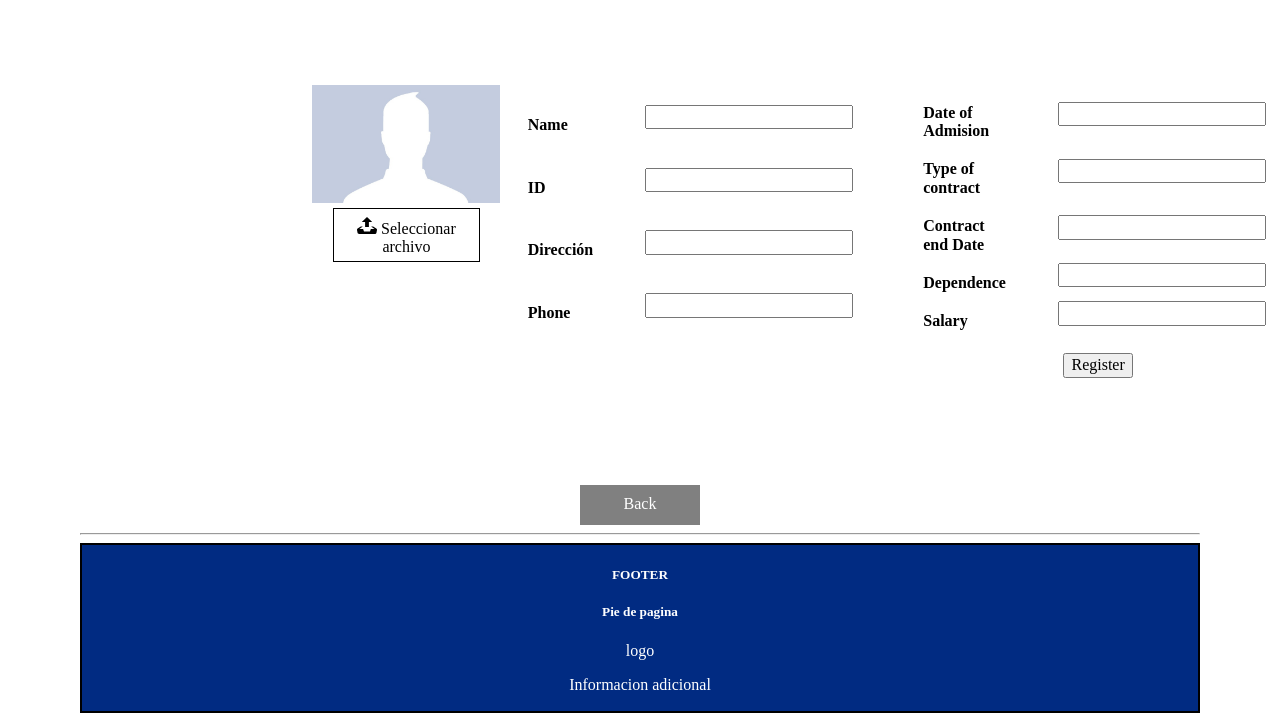
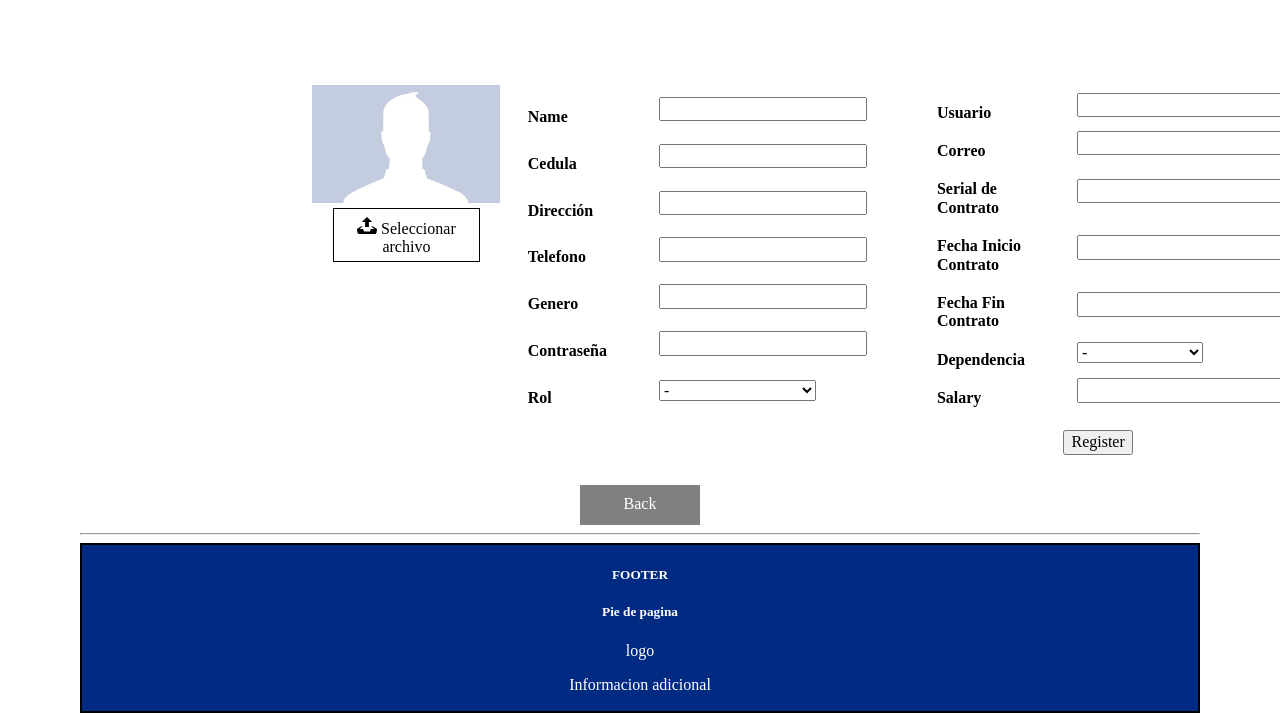
Before and after one commit to duvanmotavitaperez/page, a Flask app: page /admin/addemployee/ in a window 1280 px wide. Shown: the part 218-931 px from the top of the page. Run offline with Flask 2, Linux system fonts and the light colour scheme.

Commit message:
se crea BDD.  Se crea funcionalidad login consultando a base de datos el usuario. SE guardan los empleados en BD

```diff
--- a/app.py
+++ b/app.py
@@ -1,8 +1,10 @@
-from flask import Flask, request, render_template
+import sqlite3
+from flask import Flask, render_template, flash, request, redirect, url_for, session, send_file, current_app, g, make_response
 from werkzeug.utils import secure_filename
 import os
 
 app = Flask(__name__)
+app.secret_key = os.urandom( 24 )
 
 @app.route('/', methods=['GET'])
 def index():
@@ -19,20 +21,33 @@ def login():
         username = request.form['user']
         password = request.form['password']
 
-        if username == "admin" and password == "admin123":
+        con = sqlite3.connect('db_empleados.db')
+        cursor = con.cursor()
 
-            return loginAdmin()
+        user = cursor.execute("SELECT * FROM empleado WHERE nombre_usuario = ? AND password = ?", (username, password)).fetchone()
 
-        elif username == "employee" and password == "employee123":
+        print (user)
 
-            return loginEmploye()
+        if user is None:
+            mensaje="No se encontro el usuario"
+            flash(mensaje)
+            return render_template('index.html', mensaje=mensaje)
 
-        elif username == "superadmin" and password == "superadmin123":
-
-            return loginSuperadmin()
 
         else:
-            return render_template('index.html')
+
+            if user[10] == 2:
+
+                return loginAdmin()
+
+            elif user[10] ==3:
+
+                return loginEmploye()
+
+            elif user[10] == 1:
+
+                return loginSuperadmin()
+
     else:
 
         return render_template('index.html')
@@ -49,9 +64,41 @@ def loginEmploye():
 def loginAdmin():
     return render_template('view_admin.html')
 
-@app.route('/admin/addemployee/')
+
+@app.route('/admin/addemployee/', methods=('GET', 'POST'))
 def adminAdd():
     return render_template('add_employee.html')
+
+@app.route('/admin/addemployee/new', methods=('GET', 'POST'))
+def adminAddnew():
+
+    if request.method=='POST':
+
+        name = request.form['name']
+        cedula = request.form['cedula']
+        direccion = request.form['direccion']
+        telefono = request.form['telefono']
+        genero = request.form['genero']
+        contrasena = request.form['contrasena']
+        usuario = request.form['usuario']
+        correo = request.form['correo']
+        admision = request.form['admision']
+        contract = request.form['contract']
+        contract_end = request.form['contract_end']
+        dependencia = request.form['dependencia']
+        salary = request.form['salary']
+        rol = request.form['rol']
+
+
+        con = sqlite3.connect('db_empleados.db')
+        cursor = con.cursor()
+
+        cursor.execute("INSERT INTO contrato values (?, ?, ?, ?)", (contract, admision, contract_end, salary))
+        cursor.execute("INSERT INTO empleado (nombre, cedula, genero, password, direccion, telefono, correo, contrato_id, dependencia_id, rol_id, nombre_usuario) values (?, ?, ?, ?, ?, ?, ?, ?, ?, ?, ?)", (name, cedula, genero, contrasena, direccion, telefono, correo, contract, dependencia, rol, usuario))
+
+        con.commit()
+        con.close()
+    return render_template('add_employee_new.html', name=name, cedula=cedula, dependencia=dependencia, usuario=usuario)
 
 @app.route('/admin/findemployee')
 @app.route('/admin/findemployee/<int:id>')
--- a/templates/add_employee.html
+++ b/templates/add_employee.html
@@ -41,60 +43,104 @@
                     <tr>
                     <div style="display: inline; text-align: center;">
                         <td><p style="display: inline-block; margin: 1rem 3rem 0 4em;"><b>Name</b></p></td>
-                        <td><input type="text" name="name"></td>
+                        <td><input type="text" name="name" autocomplete="off", required></td>
                     </div>
                     </tr>
 
                     <tr>
                     <div style="display: inline; text-align: center;">
-                        <td><p style="display: inline-block; margin: 1rem 3rem 0 4em;"><b>ID</b></p></td>
-                        <td><input type="text" name="ID"></td>
+                        <td><p style="display: inline-block; margin: 1rem 3rem 0 4em;"><b>Cedula</b></p></td>
+                        <td><input type="text" name="cedula" autocomplete="off" required ></td>
                     </div>
                      </tr>
                     <tr>
                     <div style="display: inline; text-align: center;">
                         <td><p style="display: inline-block; margin: 1rem 3rem 0 4em;"><b>Dirección</b></p></td>
-                        <td><input type="address" name="ID"></td>
+                        <td><input type="address" name="direccion" autocomplete="off" required></td>
                     </div>
                      </tr>
                      <tr>
                     <div style="display: inline; text-align: center;">
-                        <td><p style="display: inline-block; margin: 1rem 3rem 0 4em;"><b>Phone</b></p></td>
-                        <td><input type="text" name="phone"></td>
+                        <td><p style="display: inline-block; margin: 1rem 3rem 0 4em;"><b>Telefono</b></p></td>
+                        <td><input type="text" name="telefono" autocomplete="off" required></td>
                     </div>
                     </tr>
+                    <tr>
+                        <div style="display: inline; text-align: center;">
+                            <td><p style="display: inline-block; margin: 1rem 3rem 0 4em;"><b>Genero</b></p></td>
+                            <td><input type="text" name="genero" autocomplete="off" required></td>
+                        </div>
+                         </tr>
+                    <tr>
+                        <div style="display: inline; text-align: center;">
+                            <td><p style="display: inline-block; margin: 1rem 3rem 0 4em;"><b>Contraseña</b></p></td>
+                            <td><input type="password" name="contrasena" autocomplete="off" required></td>
+                        </div>
+                     </tr>
+
+                     <tr>
+                        <div style="display: inline; text-align: center;">
+                            <td><p style="display: inline-block; margin: 1rem 3rem 0 4em;"><b>Rol</b></p></td>
+                            <td><select name="rol" id="rol">
+                                <option value="0"> - </option>
+                                <option value="1">Super Administrador</option>
+                                <option value="2">Administrador</option>
+                                <option value="3">Empleado</option>
+                            </select></td>
+                        </div>
+                     </tr>
                 </div>
               </table>
               <table>
                 <div>
                     <tr>
                         <div style="display: inline; text-align: center;">
-                            <td><p style="display: inline-block; margin: 1rem 3rem 0 4em;"><b>Date of Admision</b></p></td>
-                            <td><input type="text" name="admision"></td>
+                            <td><p style="display: inline-block; margin: 1rem 3rem 0 4em;"><b>Usuario</b></p></td>
+                            <td><input type="text" name="usuario" autocomplete="off" required></td>
+                        </div>
+                     </tr>
+                    <tr>
+                        <div style="display: inline; text-align: center;">
+                            <td><p style="display: inline-block; margin: 1rem 3rem 0 4em;"><b>Correo</b></p></td>
+                            <td><input type="text" name="correo" autocomplete="off" required></td>
+                        </div>
+                     </tr>
+                    <tr>
+
+                        <div style="display: inline; text-align: center;">
+                            <td><p style="display: inline-block; margin: 1rem 3rem 0 4em;"><b>Serial de Contrato</b></p></td>
+                            <td><input type="text" name="contract" autocomplete="off" required></td>
+                        </div>
+
+                    </tr>
+                    <tr>
+                        <div style="display: inline; text-align: center;">
+                            <td><p style="display: inline-block; margin: 1rem 3rem 0 4em;"><b>Fecha Inicio Contrato</b></p></td>
+                            <td><input type="text" name="admision" autocomplete="off" required></td>
                         </div>
                     </tr>
                     <tr>
                     <div style="display: inline; text-align: center;">
-                        <td><p style="display: inline-block; margin: 1rem 3rem 0 4em;"><b>Type of contract</b></p></td>
-                        <td><input type="text" name="contract"></td>
+                        <td><p style="display: inline-block; margin: 1rem 3rem 0 4em;"><b>Fecha Fin Contrato</b></p></td>
+                        <td><input type="text" name="contract_end" autocomplete="off" required></td>
                     </div>
                     </tr>
                     <tr>
                     <div style="display: inline; text-align: center;">
-                        <td><p style="display: inline-block; margin: 1rem 3rem 0 4em;"><b>Contract end Date</b></p></td>
-                        <td><input type="address" name="contract_end"></td>
-                    </div>
-                    </tr>
-                    <tr>
-                    <div style="display: inline; text-align: center;">
-                        <td><p style="display: inline-block; margin: 1rem 3rem 0 4em;"><b>Dependence</b></p></td>
-                        <td><input type="text" name="dependence"></td>
+                        <td><p style="display: inline-block; margin: 1rem 3rem 0 4em;"><b>Dependencia</b></p></td>
+                        <td><select name="dependencia" id="dependencia">
+                            <option value="0"> -</option>
+                            <option value="1">Gerencia</option>
+                            <option value="2">Administrativos</option>
+                            <option value="3">Tecnicos</option>
+                            <option value="4">Operarios</option>
+                        </select></td>
                     </div>
                     </tr>
                     <tr>
                         <div style="display: inline; text-align: center;">
                             <td><p style="display: inline-block; margin: 1rem 3rem 0 4em;"><b>Salary</b></p></td>
-                            <td><input type="text" name="salary"></td>
+                            <td><input type="text" name="salary" autocomplete="off" required></td>
                         </div>
                     </tr>
                     <tr>
--- a/templates/edit_employee.html
+++ b/templates/edit_employee.html
@@ -112,7 +112,7 @@
 
                         Seleccione mes para feedback
 
-                            <select name="Mes" id="selectmes">
+                        <select name="Mes" id="selectmes">
                             <option value="enero">Enero</option>
                             <option value="febrer">Febrero</option>
                             <option value="marzo">Marzo</option>
--- a/templates/index.html
+++ b/templates/index.html
@@ -10,6 +10,8 @@
 </head>
 <body><link rel="stylesheet" href="{{url_for('static', filename='css/normalize.css')}}">
     <link rel="stylesheet" href="{{url_for('static', filename='css/styles.css')}}">
+
+
     <header>
         <div class="logo">
             <img src="{{url_for('static', filename='media/logo.JPG')}}" alt="Logo">
@@ -33,9 +35,11 @@
             </p>
         </div>
         <div id="formulario">
+
         <form action="{{url_for('login')}}" method="post">
             <div style="align-items: center;">
                 <p style="text-align: center;"><strong>Login</strong></p>
+
                 <div style="display: inline; text-align: center;">
                     <p style="display: inline-block; margin: 1rem 5rem 0 4em;"><b>User</b></p>
                     <input type="text" name="user">
```
Also changed, not shown: other parts of templates/add_employee.html (+3 -1 lines), templates/add_employee_new.html (added, +49 -0 lines), db_empleados.db (added).
